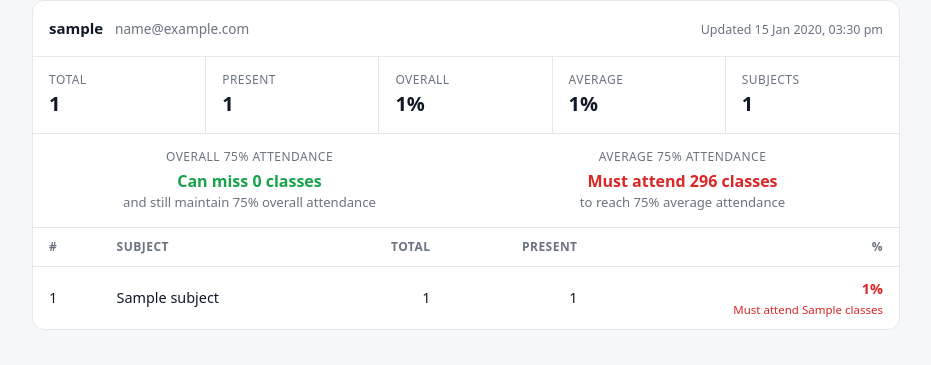
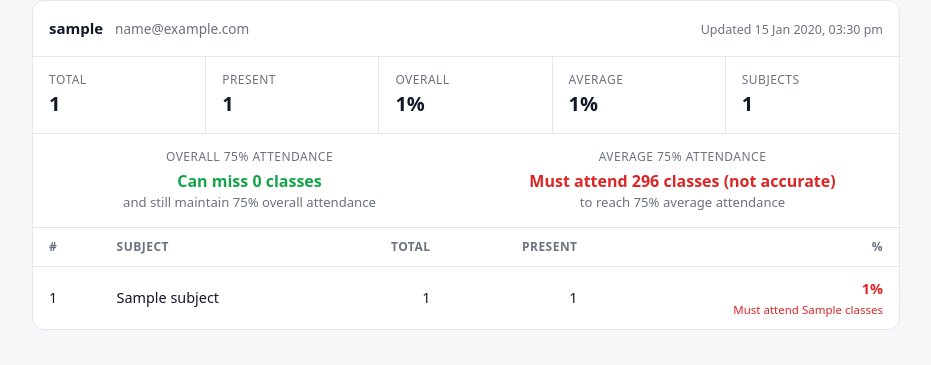
Before and after one commit to pavanx16/clg-attendance-frontend, a FastAPI app: page / in a window 1280 px wide. Shown: the part 178-543 px from the top of the page, without its empty margins (174-1105 px from the left). Run offline with FastAPI, Linux system fonts and the light colour scheme; a database or web service that is not in the repository returns one stand-in record (values such as "Sample title").

Commit message:
adding (not accurate) in avg attendace

```diff
--- a/templates/index.html
+++ b/templates/index.html
@@ -538,7 +538,7 @@
                   {% else %}
                     classes
                   {% endif %}
-
+                (not accurate)
                 </div>
 
                 <div class="plan-description">
```
